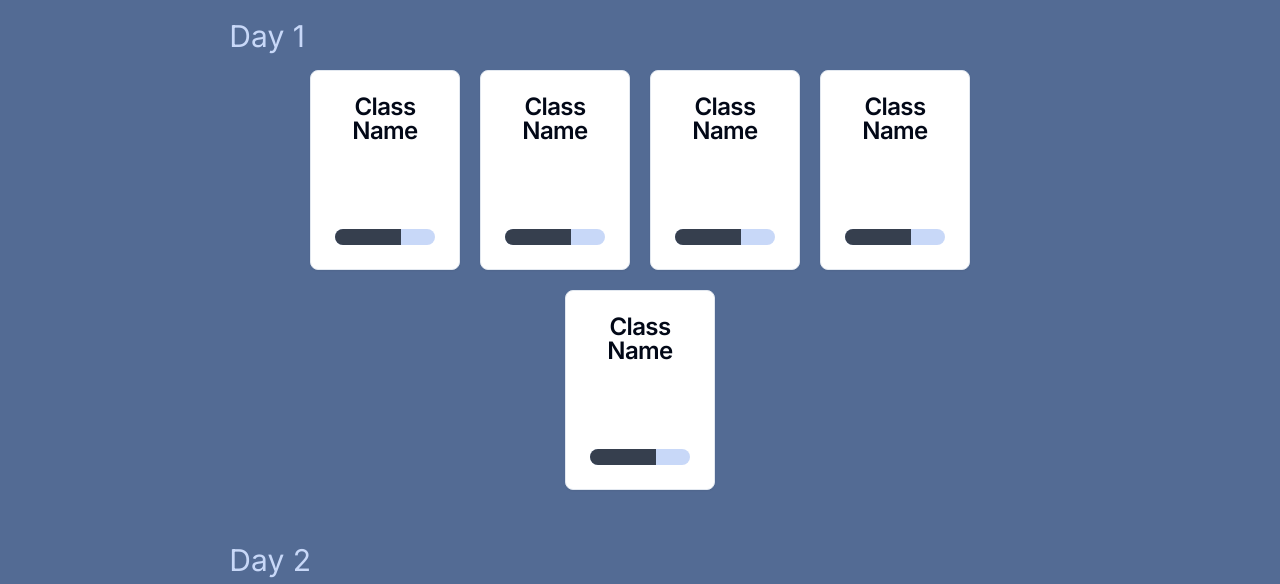
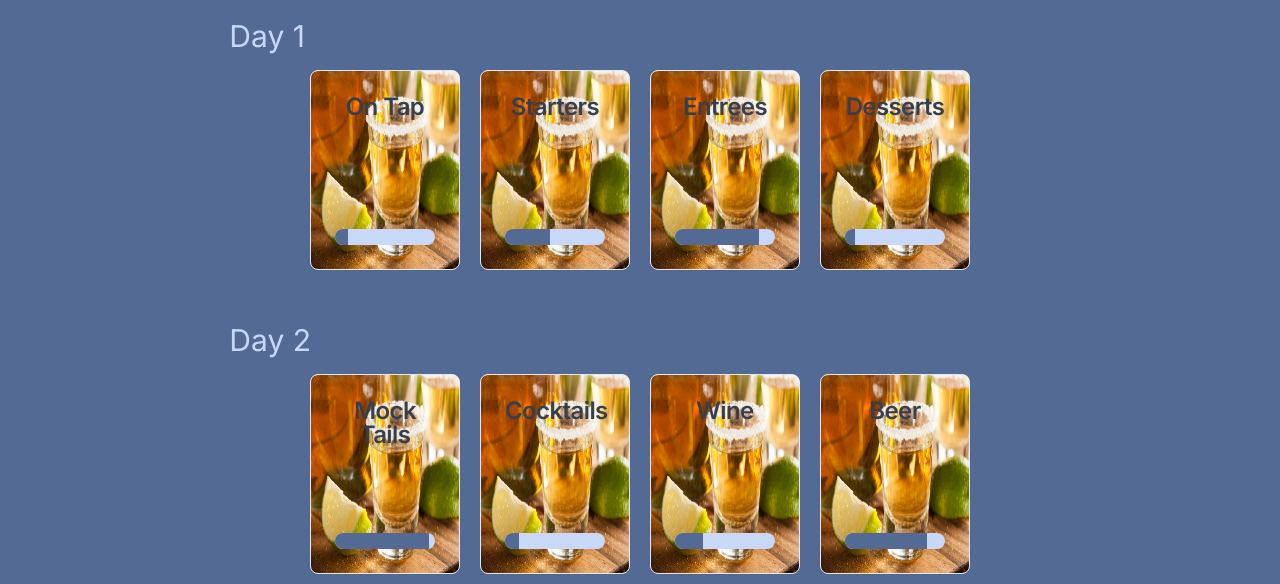
Before and after one commit to Pmacdon15/trainingapptest, a Next.js app: page /training/1 in a window 1280 px wide. Shown: the part 368-952 px from the top of the page. Built offline with nearby package versions, Linux system fonts and the light colour scheme.

Commit message:
added test image, changed css colors, changed SEO info

```diff
--- a/src/app/layout.tsx
+++ b/src/app/layout.tsx
@@ -7,7 +7,7 @@ const inter = Inter({ subsets: ["latin"] });
 
 export const metadata: Metadata = {
   title: "Training App",
-  description: "A signed store and track training material for Company X",
+  description: "A signed store and track training material for Sky 360",
 };
 
 export default function RootLayout({
--- a/src/app/training/[email]/page.tsx
+++ b/src/app/training/[email]/page.tsx
@@ -1,6 +1,21 @@
 // import {TrainingPageCard} from "@/components/ui/trainingPageCard"
 import TrainingDayCardSection from "@/components/ui/trainingDayCardSection";
 export default function Page() {
+    const classData = {
+        1: {
+            completed: 50,
+            classNames: ["On Tap", "Starters", "Entrees", "Desserts"],
+        },
+        2: {
+            completed: 60,
+            classNames: ["Mock Tails", "Cocktails", "Wine", "Beer"],
+        },
+        3: {
+            completed: 70,
+            classNames: ["Classics", "Your Guest", "Discounts", "Specials"],
+        },
+    } as any;
+
     return (
         <div className="flex min-h-screen text-[#c8d8f8] flex-col items-center bg-[#536b94] gap-5">
             <h1 className="w-full text-5xl shadow-md text-center">
@@ -12,8 +27,16 @@ export default function Page() {
                     This training content is separated into days, feel free to complete at your own pace.
                 </p>
             </div>
-            <TrainingDayCardSection day={1} email="example@example.com" userProgressData={{}} />
-            <TrainingDayCardSection day={2} email="example.com" userProgressData={{}} />
+            {Object.entries(classData).map(([day, data]) => (
+                <TrainingDayCardSection
+                    key={day}
+                    day={parseInt(day)}
+                    email="example@example.com"
+                    classData={data}
+                />
+            ))}
+            {/* <TrainingDayCardSection day={1} email="example@example.com" userProgressData={{}} />
+            <TrainingDayCardSection day={2} email="example.com" userProgressData={{}} /> */}
 
             {/* <TrainingPageCard /> */}
         </div>
--- a/src/components/ui/card.tsx
+++ b/src/components/ui/card.tsx
@@ -9,7 +9,7 @@ const Card = React.forwardRef<
   <div
     ref={ref}
     className={cn(
-      "rounded-lg border bg-card text-card-foreground shadow-sm transition duration-300 hover:scale-105 hover:shadow-lg",
+      "rounded-lg border bg-card text-[#363f4e] shadow-sm transition duration-300 hover:scale-105 hover:shadow-lg",
       className
     )}
     {...props}
--- a/src/components/ui/progress.tsx
+++ b/src/components/ui/progress.tsx
@@ -18,7 +18,7 @@ const Progress = React.forwardRef<
     {...props}
   >
     <ProgressPrimitive.Indicator
-      className="h-full w-full flex-1 bg-[#363f4e] transition-all"
+      className="h-full w-full flex-1 bg-[#536b94] transition-all"
       style={{ transform: `translateX(-${100 - (value || 0)}%)` }}
     />
   </ProgressPrimitive.Root>
--- a/src/components/ui/trainingDayCard.tsx
+++ b/src/components/ui/trainingDayCard.tsx
@@ -9,17 +9,21 @@ import {
 import { Progress } from "@/components/ui/progress"
 
 
-export default function TrainingDayCard() {
+export default function TrainingDayCard({ className, progress, imagePath }: { className: string, progress: number, imagePath: string }) {
     return (
-        <Card className="w-[150px] h-[200px] flex flex-col justify-between">
+        <Card className="flex flex-col w-[150px] h-[200px]  justify-between"
+            style={{
+                backgroundImage: `url(${imagePath})`,
+                backgroundSize: '100% 100%',
+            }}>
             <CardHeader>
-                <CardTitle>Class Name</CardTitle>
+                <CardTitle>{className}</CardTitle>
             </CardHeader>
             <CardContent>
                 <div className="flex-grow"></div>
             </CardContent>
             <CardFooter>
-                <Progress value={66} />
+                <Progress value={progress} />
             </CardFooter>
         </Card>
     );
--- a/src/components/ui/trainingDayCardSection.tsx
+++ b/src/components/ui/trainingDayCardSection.tsx
@@ -1,14 +1,25 @@
 import TrainingDayCard from "./trainingDayCard";
-export default function TrainingDayCardSection({ day, email, userProgressData }: {  day: number, email: string, userProgressData: any }) {
+export default function TrainingDayCardSection({ day, email, classData }: { day: number, email: string, classData: any }) {
+    console.log(classData);
+    const imagePath = `/classics.jpg`;
     return (
         <div className="w-full md:w-4/6  p-4">
             <h1 className="text-3xl mb-4">Day {day}</h1>
             <div className="flex flex-wrap items-center text-center justify-center gap-5">
-            <TrainingDayCard/>
-            <TrainingDayCard/>
-            <TrainingDayCard/>
-            <TrainingDayCard/>
-            <TrainingDayCard/>
+                {classData.classNames.map((className: string) => {
+                    // Generate a random progress value between 0 and 100
+                    // Todo: Replace this with actual progress data from server action
+                    const randomProgress = Math.floor(Math.random() * 101);
+                    // Todo: Replace this with actual image path from server action
+                    return (
+                        <TrainingDayCard
+                            key={className}
+                            className={className}
+                            progress={randomProgress}
+                            imagePath={imagePath}
+                        />
+                    );
+                })}
             </div>
         </div>
     );
```
Also changed, not shown: public/classics.jpg (added).
